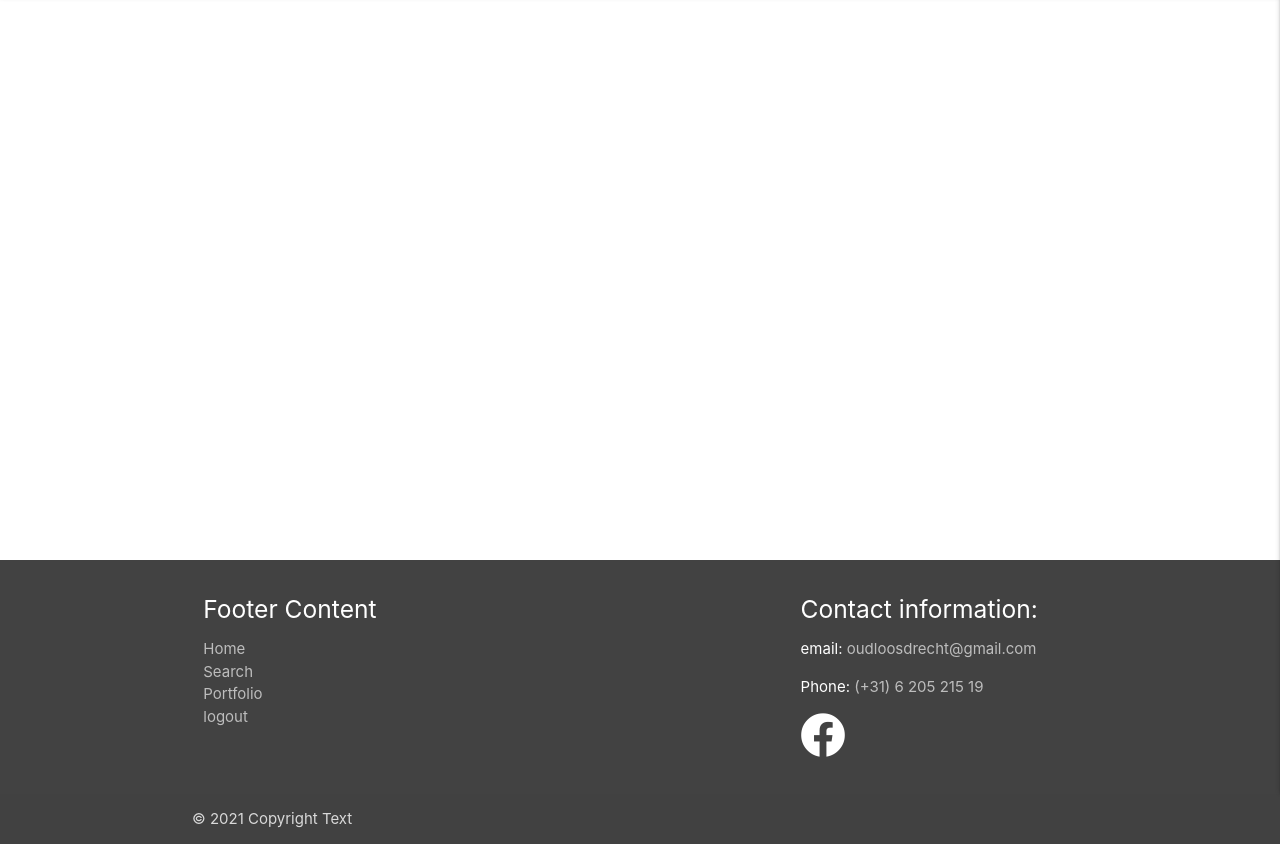
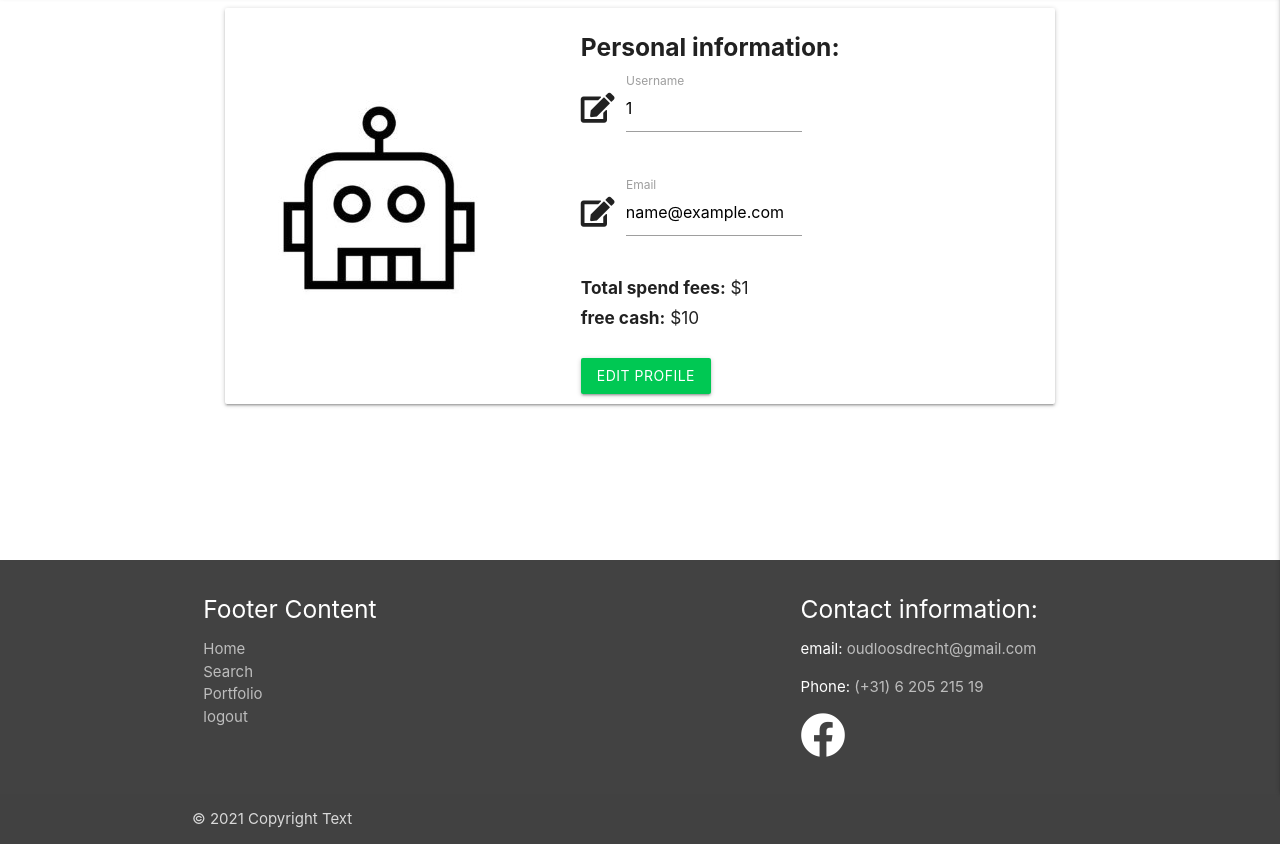
Before and after one commit to waterrot/responsible-investers, a Flask app: page /profile in a window 1280 px wide. Shown: the part 68-912 px from the top of the page. Run offline with Flask 2, Linux system fonts and the light colour scheme; the visitor is signed in with stand-in values (Sample User, id 1); a database or web service that is not in the repository returns one stand-in record (values such as "Sample title"); some libraries are stand-ins or nearby versions.

Commit message:
made the front end for the profile page

```diff
--- a/app.py
+++ b/app.py
@@ -213,7 +213,20 @@ def portfolio():
 
 @app.route("/profile")
 def profile():
-    return render_template("profile.html")
+    # get the amount of free cash of the user
+    cash_of_user_unrounded = mongo.db.users.find_one(
+        {"username": session["user"]})["cash"]
+    cash_of_user = round(cash_of_user_unrounded, 2)
+    # get the email adres of the user
+    user_email = mongo.db.users.find_one(
+        {"username": session["user"]})["email"]
+    # get the total spend amount of cash on fees
+    send_on_fees = mongo.db.users.find_one(
+        {"username": session["user"]})["total_spend_fees"]
+
+    return render_template(
+        "profile.html", cash_of_user=cash_of_user,
+        user_email=user_email, send_on_fees=send_on_fees)
 
 
 @app.route("/sell/<stocks_bought_id>", methods=["POST"])
--- a/templates/portfolio.html
+++ b/templates/portfolio.html
@@ -111,6 +111,7 @@
                 </div>
                 <div class="card-stacked">
                     <div class="card-content padding-card">
+                        <h5><b>Profile information:</b></h5>
                         <h6><b>Username:</b> {{ session.user }}</h6>
                         <h6><b>Email adress:</b> {{ user_email }}</h6>
                         <h6><b>Total spend fees:</b> ${{ send_on_fees }}</h6>
--- a/templates/profile.html
+++ b/templates/profile.html
@@ -1,4 +1,44 @@
 {% extends "base.html" %}
 {% block content %}
-
+    <div class="row">
+        <div class="col s12 l8 offset-l2">
+            <div class="card horizontal min-height-card">
+                <div class="card-image col s12 m5 div-of-image-card hide-on-small-only">
+                    <img src="{{ url_for('static', filename='images/bot.jpg') }}" class="image-card">
+                </div>
+                <div class="card-stacked">
+                    <div class="card-content padding-card">
+                        <h5><b>Personal information:</b></h5>
+                        <form method="POST" action="{{ url_for('profile') }}">
+                            <!-- username -->
+                            <div class="row">
+                                <div class="input-field col s12 m6">
+                                    <i class="fas fa-edit prefix"></i>
+                                    <input id="username" name="username" type="text" minlength="5" maxlength="15"
+                                        pattern="^[a-zA-Z0-9]{5,15}$" class="validate" value="{{ session['user'] }}" required>
+                                    <label for="username">Username</label>
+                                </div>
+                            </div>
+                            <!-- email adres -->
+                            <div class="row">
+                                <div class="input-field col s12 m6">
+                                    <i class="fas fa-edit prefix"></i>
+                                    <input id="email" name="email" type="email" value="{{ user_email }}"
+                                        pattern="^[a-z0-9]+[\._]?[a-z0-9]+[@]\w+[.]\w{2,3}$" class="validate" required>
+                                    <label for="email">Email</label>
+                                </div>
+                            </div>
+                            <h6><b>Total spend fees:</b> ${{ send_on_fees }}</h6>
+                            <h6><b>free cash:</b> ${{ cash_of_user }}</h6>
+                            <br>
+                            <!-- submit button -->
+                            <button type="submit" class="btn btn-green">
+                                Edit profile
+                            </button>
+                        </form>
+                    </div>
+                </div>
+            </div>
+        </div>
+    </div>
 {% endblock %}
```
